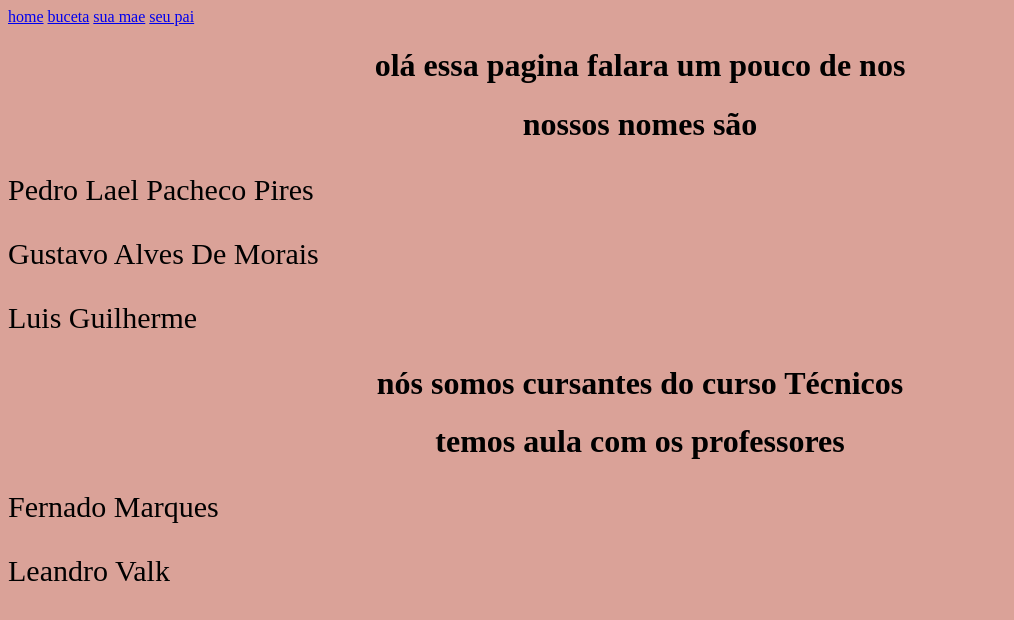
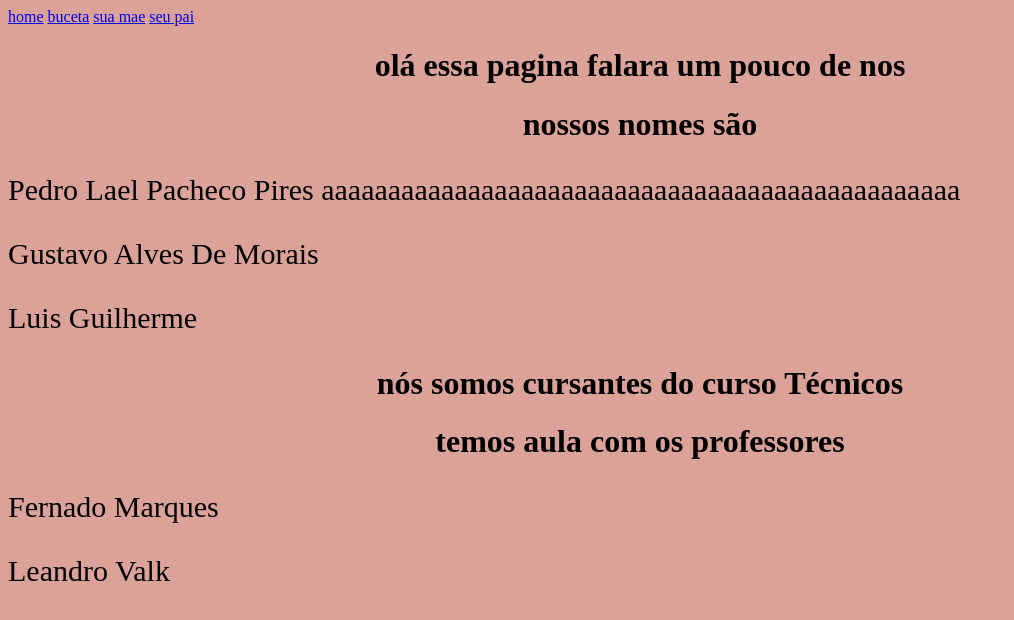
Before and after one commit to NDWnatural/sobrenos, a plain HTML site: page index.html in a window 1280 px wide. Shown: the whole page, without its empty margins (0-1014 px from the left). Drawn offline with Linux system fonts and the light colour scheme.

Commit message:
Update index.html

```diff
--- a/index.html
+++ b/index.html
@@ -35,7 +35,7 @@
     <div id=""><h1>
         nossos nomes são
     </h1></div>
-        <p>Pedro Lael Pacheco Pires</p>
+        <p>Pedro Lael Pacheco Pires aaaaaaaaaaaaaaaaaaaaaaaaaaaaaaaaaaaaaaaaaaaaaaaa</p>
         <p>Gustavo Alves De Morais</p>
         <p>Luis Guilherme</p>
         <div id=""><h1>
```
